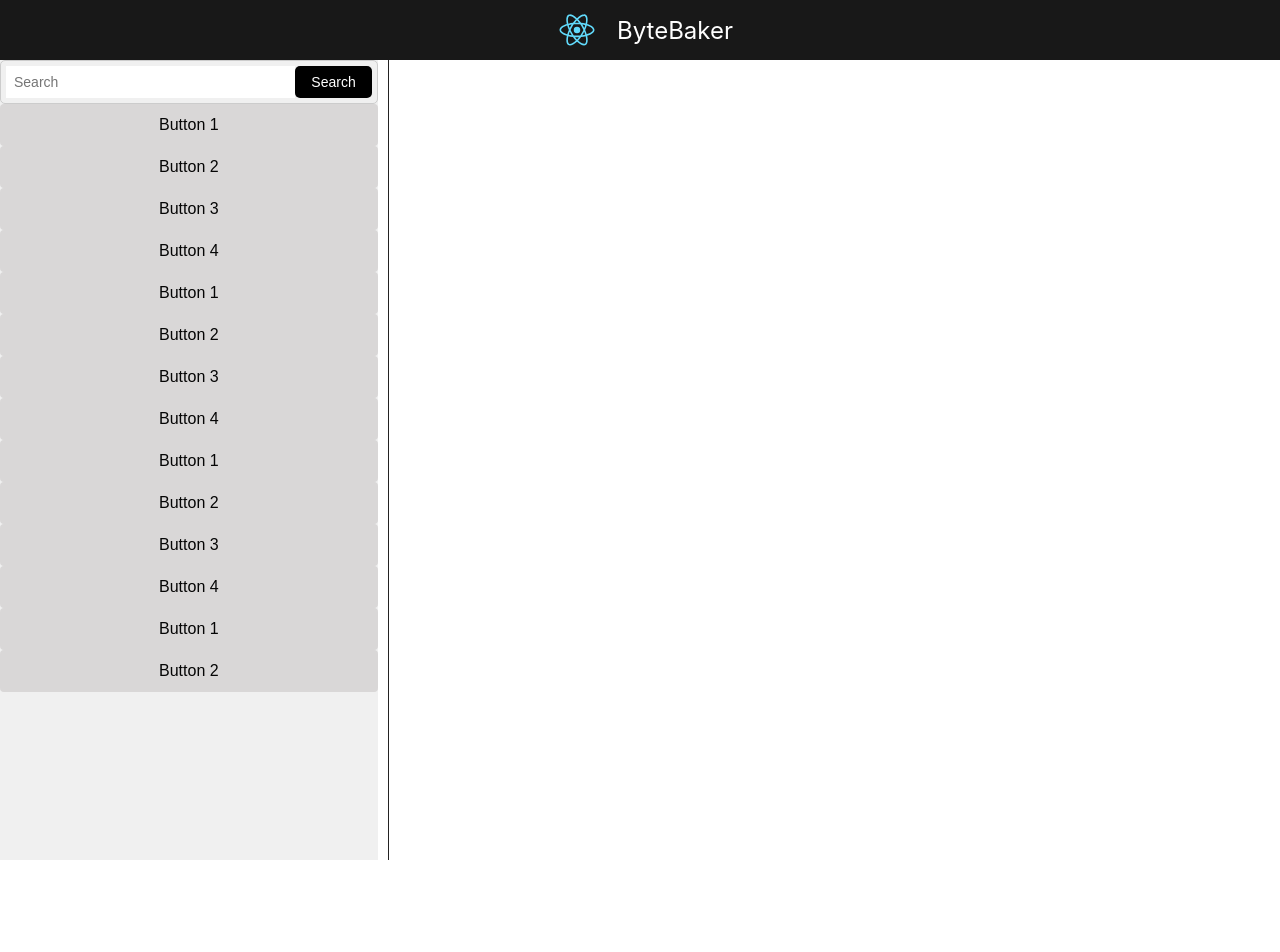
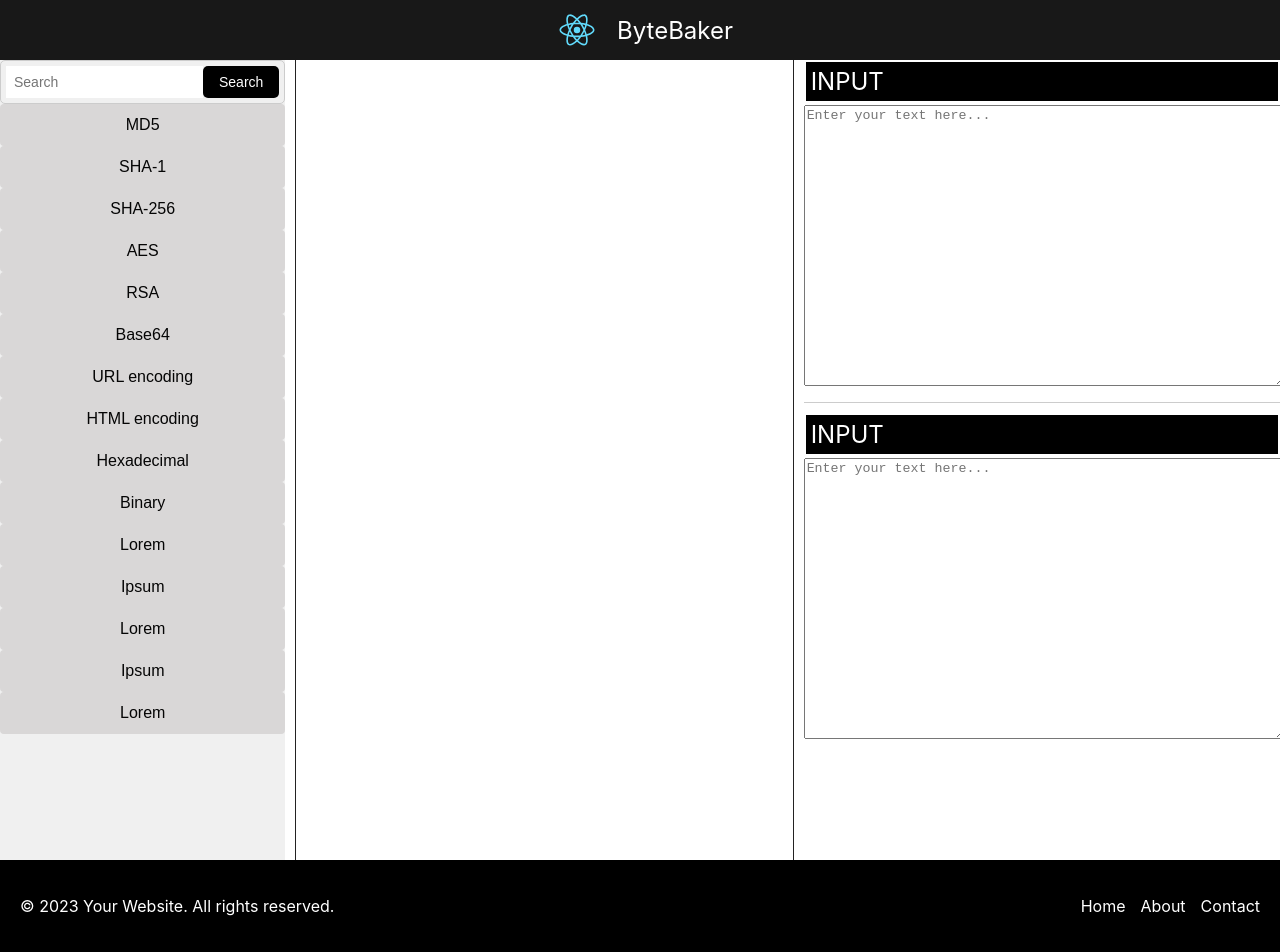
Before and after one commit to TheNetherWatcher/CS1_CyberChef_Clone, a React (Create React App) app: page / in a window 1280 px wide. Before the commit the page ends 860 px from the top, so only its background shows below. Built offline with nearby package versions, Linux system fonts and the light colour scheme.

Commit message:
"components ready"

```diff
--- a/src/App.css
+++ b/src/App.css
@@ -4,17 +4,29 @@
   }
 
   .left-section {
-    flex: 30%;
+    flex: 20%;
     background-color: #f0f0f0;
+
+
   }
 
   .vertical-line {
     width: 1px;
     background-color: #232222;
     margin: 0 10px; /* Adjust the margin as needed */
+
+
   }
 
   .right-section {
-    flex: 70%;
+    flex: 40%;
     background-color: #ffffff;
+
+
   }
+  .last-section {
+    flex: 40%;
+    background-color: #ffffff;
+
+
+  }
--- a/src/App.js
+++ b/src/App.js
@@ -1,9 +1,9 @@
-import React from 'react';
-import Navbar from './MyComponents/Navbar';
-import './App.css';
-import { LeftSection, RightSection, VerticalLine } from './MyComponents/splitscreen';
-
-function App() {
+import React from 'react';              //Importing React
+import Navbar from './MyComponents/Navbar';           //Importing Navbar
+import './App.css';           //Importing css file
+import { LeftSection, RightSection, VerticalLine,LastSection } from './MyComponents/splitscreen';     //Importing various sections
+import Footer from './MyComponents/footer';
+function App() {              //funtion named app
   return (
     <>
     <div>
@@ -13,7 +13,13 @@ function App() {
     <div className="app">
       <LeftSection />
       <VerticalLine />
-      <RightSection />
+      <LastSection />
+      <VerticalLine />
+       <RightSection />
+
+    </div>
+    <div>
+    <Footer/>
     </div>
     </>
   );
--- a/src/MyComponents/ButtonSection.js
+++ b/src/MyComponents/ButtonSection.js
@@ -3,20 +3,22 @@ import './buttonsection.css';
 const ButtonSection = () => {
   return (
     <div className="button-group">
-      <button className="custom-button">Button 1</button>
-      <button className="custom-button">Button 2</button>
-      <button className="custom-button">Button 3</button>
-      <button className="custom-button">Button 4</button>
-      <button className="custom-button">Button 1</button>
-      <button className="custom-button">Button 2</button>
-      <button className="custom-button">Button 3</button>
-      <button className="custom-button">Button 4</button>
-      <button className="custom-button">Button 1</button>
-      <button className="custom-button">Button 2</button>
-      <button className="custom-button">Button 3</button>
-      <button className="custom-button">Button 4</button>
-      <button className="custom-button">Button 1</button>
-      <button className="custom-button">Button 2</button>
+      <button className="custom-button">MD5</button>
+      <button className="custom-button">SHA-1</button>
+      <button className="custom-button">SHA-256</button>
+      <button className="custom-button">AES</button>
+      <button className="custom-button">RSA</button>
+      <button className="custom-button">Base64</button>
+      <button className="custom-button">URL encoding</button>
+      <button className="custom-button">HTML encoding</button>
+      <button className="custom-button">Hexadecimal</button>
+      <button className="custom-button">Binary</button>
+      <button className="custom-button">Lorem</button>
+      <button className="custom-button">Ipsum</button>
+      <button className="custom-button">Lorem</button>
+      <button className="custom-button">Ipsum</button>
+      <button className="custom-button">Lorem</button>
+
 
     </div>
   );
--- /dev/null
+++ b/src/MyComponents/footer.css
@@ -0,0 +1,31 @@
+.footer {
+    background-color: black;
+    color: white;
+    padding: 20px;
+  }
+
+  .container {
+    display: flex;
+    justify-content: space-between;
+    align-items: center;
+  }
+
+  ul {
+    list-style: none;
+    display: flex;
+    margin: 0;
+    padding: 0;
+  }
+
+  ul li {
+    margin-right: 15px;
+  }
+
+  ul li:last-child {
+    margin-right: 0;
+  }
+
+  a {
+    color: white;
+    text-decoration: none;
+  }
--- /dev/null
+++ b/src/MyComponents/footer.js
@@ -0,0 +1,20 @@
+import React from 'react';
+import './footer.css'
+const Footer = () => {
+  return (
+    <footer className="footer">
+      <div className="container">
+        <p>&copy; 2023 Your Website. All rights reserved.</p>
+        <nav>
+          <ul>
+            <li><a href="/">Home</a></li>
+            <li><a href="/about">About</a></li>
+            <li><a href="/contact">Contact</a></li>
+          </ul>
+        </nav>
+      </div>
+    </footer>
+  );
+};
+
+export default Footer;
--- /dev/null
+++ b/src/MyComponents/horizontalline.css
@@ -0,0 +1,15 @@
+.right-section {
+  display: flex;
+  flex-direction: column;
+}
+
+.section {
+  flex: 1;
+}
+
+.horizontal-line {
+  border: none;
+  border-top: 1px solid #ccc; /* Change color as desired */
+  margin: 10px 0; /* Adjust margin as needed */
+  width: 100%; /* Set width to 100% to span the entire container */
+}
--- /dev/null
+++ b/src/MyComponents/sectioncontent.css
@@ -0,0 +1,24 @@
+.section-content {
+    display: flex;
+    flex-direction: column;
+  }
+
+  .navbar {
+    background-color: black;
+    color: white;
+    padding: 5px;
+    margin: 2px;
+    /* Other styles for the navbar */
+  }
+
+  .text-area-container {
+    flex: 1;
+    margin: 2px 0;
+  }
+
+  .text-area {
+    width: 100%;
+    height: 275px; /* Adjust the height as desired */
+    color: black;
+    /* Other styles for the text area input */
+  }
--- /dev/null
+++ b/src/MyComponents/sectioncontent.js
@@ -0,0 +1,19 @@
+import React from 'react';
+import './sectioncontent.css'
+const SectionContent = () => {
+  return (
+    <div className="section-content">
+      <nav className="navbar">
+      <span className="navbar-name">INPUT</span>
+      </nav>
+      <div className="text-area-container">
+        <textarea
+          className="text-area"
+          placeholder="Enter your text here..."
+        ></textarea>
+      </div>
+    </div>
+  );
+};
+
+export default SectionContent;
--- a/src/MyComponents/splitscreen.js
+++ b/src/MyComponents/splitscreen.js
@@ -1,6 +1,9 @@
-import React from 'react';
+import React from 'react';//Importing React.
 import ButtonSection from './ButtonSection';
 import SearchBar from './SearchBar';
+import './horizontalline.css'
+import SectionContent from './sectioncontent';
+
 const LeftSection = () => {
   return  <div className="left-section">
   <SearchBar />
@@ -9,11 +12,22 @@ const LeftSection = () => {
 };
 
 const RightSection = () => {
-  return <div className="right-section"></div>;
+  return (
+    <div className="right-section">
+      <SectionContent />
+      <hr className="horizontal-line" />
+      <SectionContent />
+    </div>
+  );
 };
 
 const VerticalLine = () => {
   return <div className="vertical-line"></div>;
 };
+const LastSection = () => {
+  return  <div className="last-section">
 
-export { LeftSection, RightSection, VerticalLine };
+</div>;
+};
+
+export { LeftSection, RightSection, VerticalLine,LastSection };
```
